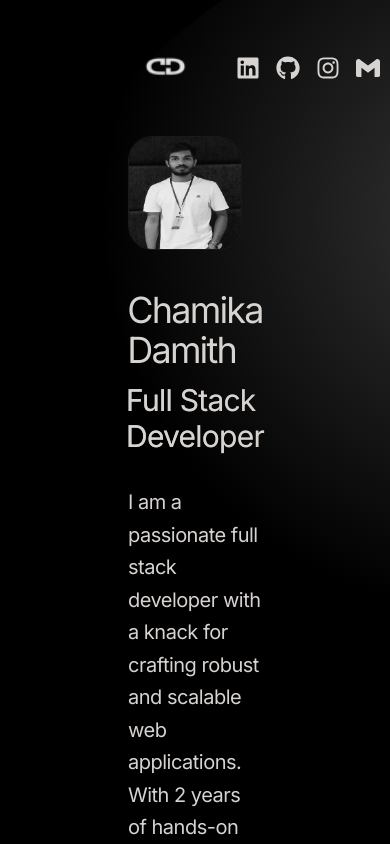
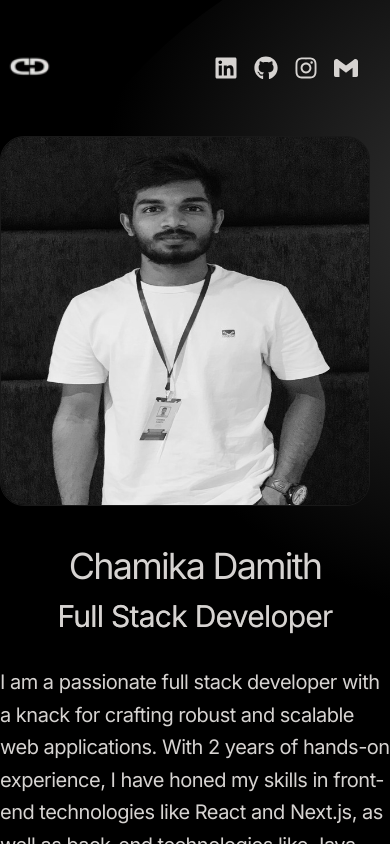
Before and after one commit to chamika-damith/react-portfolio, a React (Create React App) app: page / in a window 390 px wide. Shown: the top 844 px of the page. Built offline with nearby package versions, Linux system fonts and the light colour scheme.

Commit message:
update navbar

```diff
--- a/src/App.jsx
+++ b/src/App.jsx
@@ -15,7 +15,7 @@ export default function App() {
         bg-[radial-gradient(circle_400px_at_50%_300px,#fbfbfb36,#000)]"></div></div>
       </div>
 
-      <div className="container mx-auto px-32">
+      <div className="container mx-auto lg:px-32">
         <Navbar />
         <Hero />
         <Technologies />
--- a/src/components/Navbar.jsx
+++ b/src/components/Navbar.jsx
@@ -6,7 +6,7 @@ function Navbar() {
     <nav className=" flex items-center justify-between py-6">
       <div className="flex flex-shrink-0 items-center">
         <a href="/" aria-label="Home">
-          <img src={logo} alt='logo' className='mx-2' width={60} height={50} />
+          <img src={logo} alt='logo' className='' width={60} height={50} />
         </a>
       </div>
       <div className='m-8 flex items-center justify-center gap-4 text-2xl'>
```
